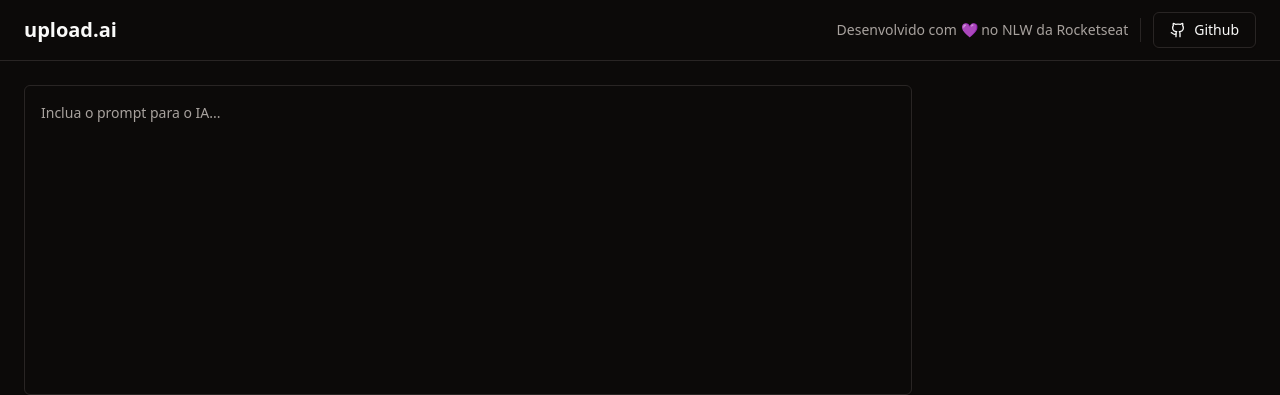
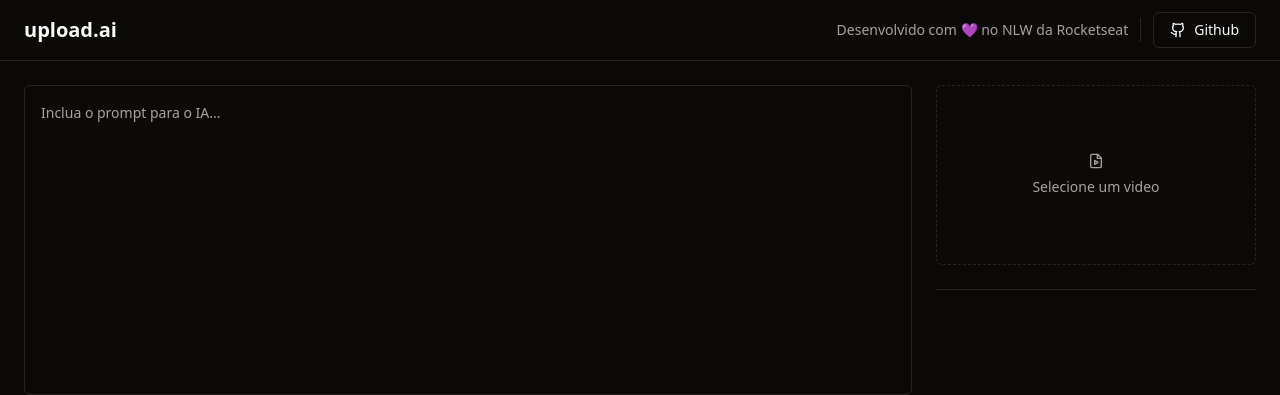
Before and after one commit to carlosaflach/nlw-ai, a React (Vite) app: page / in a window 1280 px wide. Shown: the top 395 px of the page. Built offline with nearby package versions, Linux system fonts and the light colour scheme.

Commit message:
feat: starting to add aside component

```diff
--- a/src/App.tsx
+++ b/src/App.tsx
@@ -1,5 +1,5 @@
 import { Button } from './components/ui/button';
-import { Github } from 'lucide-react';
+import { FileVideo, Github } from 'lucide-react';
 import { Separator } from './components/ui/separator';
 import { Textarea } from './components/ui/textarea';
 
@@ -44,7 +44,19 @@
 						selecionado.
 					</p>
 				</div>
-				<aside className='w-80'></aside>
+				<aside className='w-80 space-y-6'>
+					<form  className='space-y-6'>
+						<label htmlFor="video" className='border flex rounded-md aspect-video cursor-pointer border-dashed text-sm flex-col gap-2 items-center justify-center text-muted-foreground hover:bg-primary/20'>
+							<FileVideo className='w-4 h-4'/>
+							Selecione um video
+						</label>
+						<input type="file" id="video" accept='video/mp4' className='sr-only'/>
+
+						<Separator />
+
+					</form>
+
+				</aside>
 			</main>
 		</div>
 	);
```
